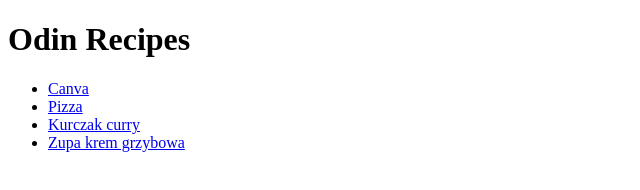
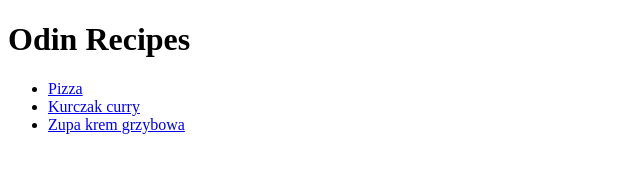
Before and after one commit to Pinesli233/Odin-recipes, a plain HTML site: page index.html in a window 1280 px wide. Shown: the whole page, without its empty margins (0-640 px from the left). Drawn offline with Linux system fonts and the light colour scheme.

Commit message:
Update index.html

```diff
--- a/index.html
+++ b/index.html
@@ -7,7 +7,6 @@
     <body>
         <h1>Odin Recipes</h1>
         <ul>
-            <li><a href="https://www.canva.com/design/DAE6mj1btfE/view">Canva</a></li>
             <li><a href="./recipes/pizza.html">Pizza</a></li>
             <li><a href="./recipes/currychicken.html">Kurczak curry</a></li>
             <li><a href="./recipes/creamsoupe.html">Zupa krem grzybowa</a></li>
```
